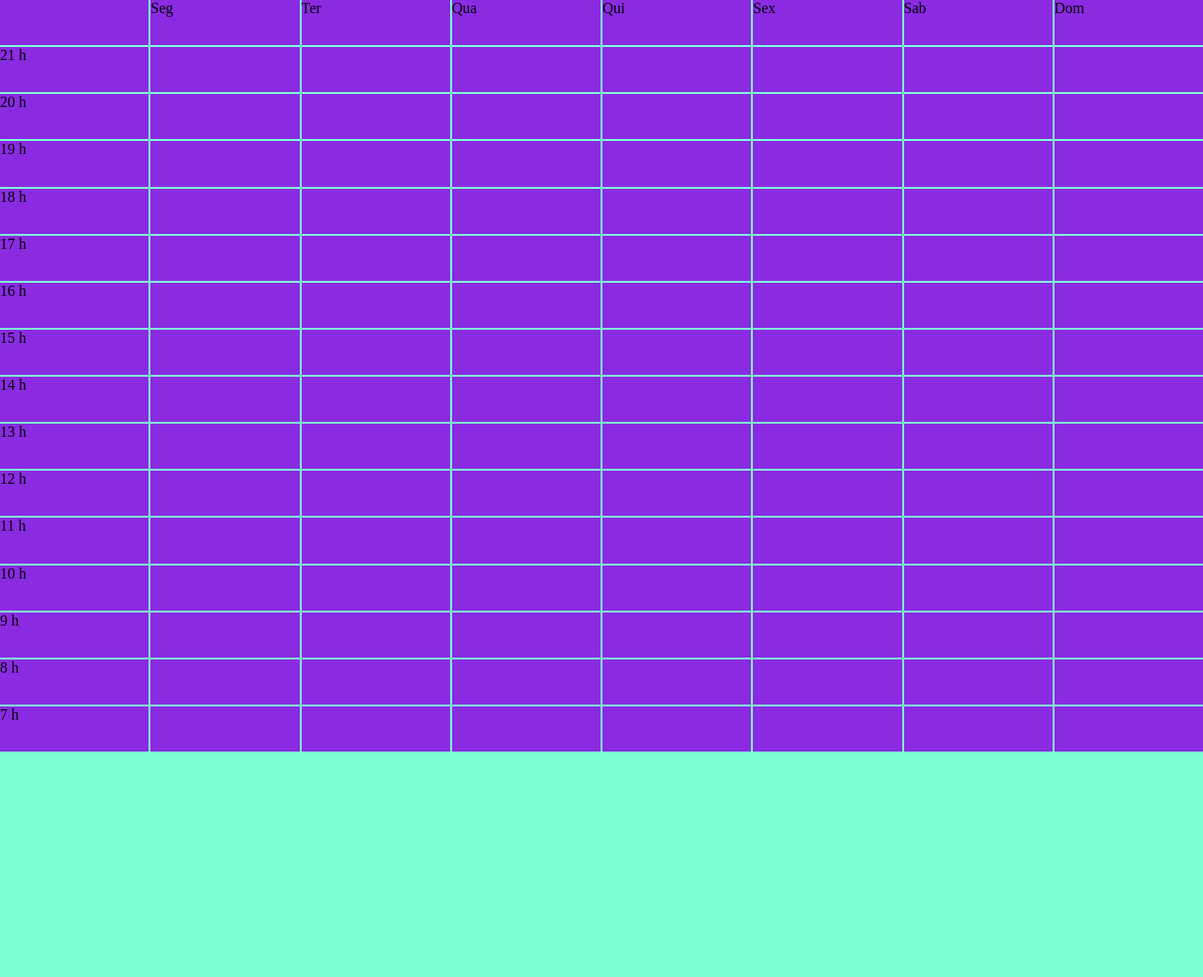
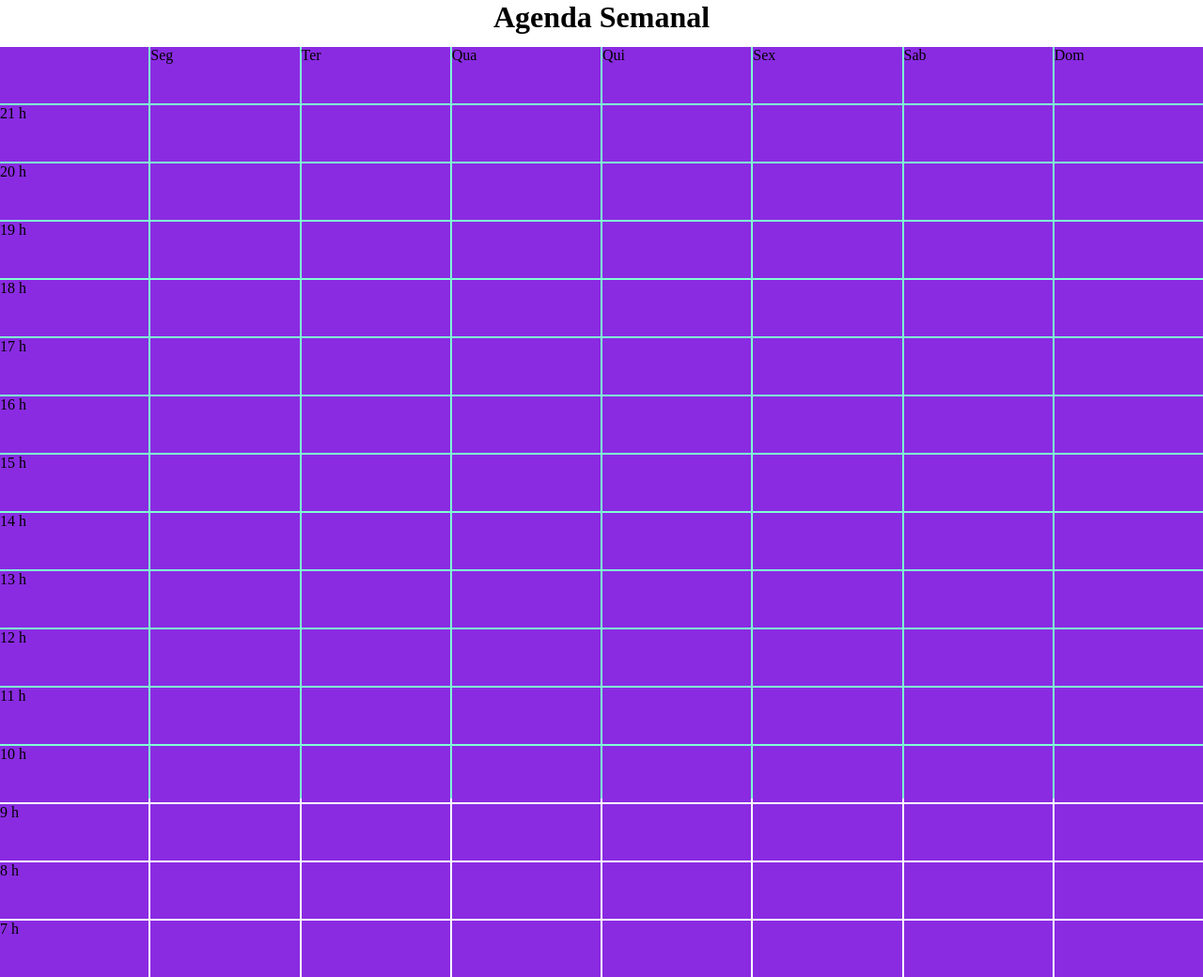
Before and after one commit to AntonioCruz001/Grade-Semanal-de-Atividades, a plain HTML site: page index.html in a window 1280 px wide. Shown: the whole page at 94% size. Before the commit the page ends 800 px from the top, so only its background shows below. Drawn offline with Linux system fonts and the light colour scheme.

Commit message:
Adicionados atributos das celulas

```diff
--- a/index.html
+++ b/index.html
@@ -10,10 +10,20 @@
         }
 
         body {
+            display: flex;
+            flex-direction: column;
+        }
+
+        .titulo {
+            height: 50px;
+            text-align: center;
+        }
+
+        .agenda {
             display: grid;
             height: 100vh;
             grid-template-columns: repeat(8, 1fr);
-            grid-template-rows: repeat(16, 1fr);
+            grid-template-rows: repeat(16, 60px);
             /* justify-content: center; */
             background-color: aquamarine;
             gap: 2px;
@@ -31,27 +41,51 @@
         coluna 1 - nomes das horas
         criar com função
     -->
+    <header class="titulo">
+        <h1>Agenda Semanal</h1>
+    </header>
 
+    <div class="agenda">
+
+    </div>
     <script>
         function criar() {
             const total = 128
             for (let index = 0; index < total; index++) {
-                const container = document.querySelector('body')
+                const container = document.querySelector('.agenda')
                 const div = document.createElement('div')
                 div.classList.add(`index-${index}`)
+                div.setAttribute('celula', 'ativa')
                 container.appendChild(div)
             }
         }
 
         function nomearHoras() {
             let contador = 7
+            for (let index = 8; index <= 120; index += 8) {
+                const classe = `.index-${index}`
+                const classAtual = document.querySelector(classe)
+                classAtual.setAttribute('celula', 'inativa')
+
+                classAtual.textContent = contador + ' h'
+                contador = contador + 1
+            }
+
+            document.querySelector(`.index-0`).setAttribute('celula', 'inativa')
+        }
+
+        function nomearHorasInv() {
+            let contador = 7
             for (let index = 120; index > 0; index -= 8) {
                 const classe = `.index-${index}`
                 const classAtual = document.querySelector(classe)
-                // console.log(classAtual);
+                classAtual.setAttribute('celula', 'inativa')
+
                 classAtual.textContent = contador + ' h'
                 contador = contador + 1
             }
+
+            document.querySelector(`.index-0`).setAttribute('celula', 'inativa')
         }
 
         function nomearDias() {
@@ -62,18 +96,27 @@
 
                 const dias = ['Seg', 'Ter', 'Qua', 'Qui', 'Sex', 'Sab', 'Dom']
                 classAtual.textContent = dias[contador]
+                classAtual.setAttribute('celula', 'inativa')
+
                 contador = contador + 1
             }
         }
 
         criar()
-        nomearHoras()
+        //nomearHoras()
+        nomearHorasInv()
         nomearDias()
 
-        // Criar Funcoes de botoes das atividades
+        // - É necessário inverter a página interira,
+        // ou seja, todas as linhas...
+        // - Criar Funcoes de botoes das atividades
         // abrir popup de opcoes
-        // nas opcoes, por a customizacao de atividades
-        // Ciar popup de instrucoes iniciais(Pt e En)
+        // - Nas opcoes, por a customizacao de atividades
+        // - Ciar popup de instrucoes iniciais(Pt e En)
+        // - Usar a hora do computador/celular p/ mover a tela para
+        // a hora certa
+        // - Permitir a rolagem da página
+        // - Permitir a inversão das horas (cima/baixo)
 
     </script>
 </body>
```
